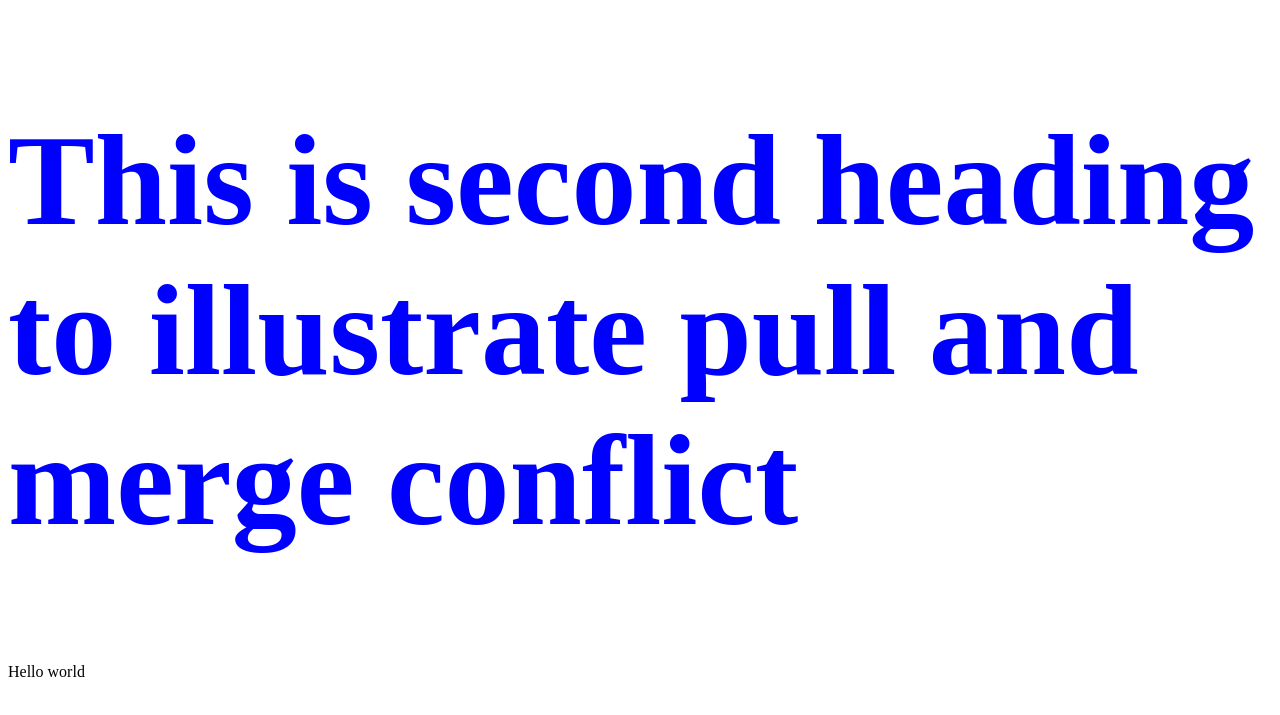
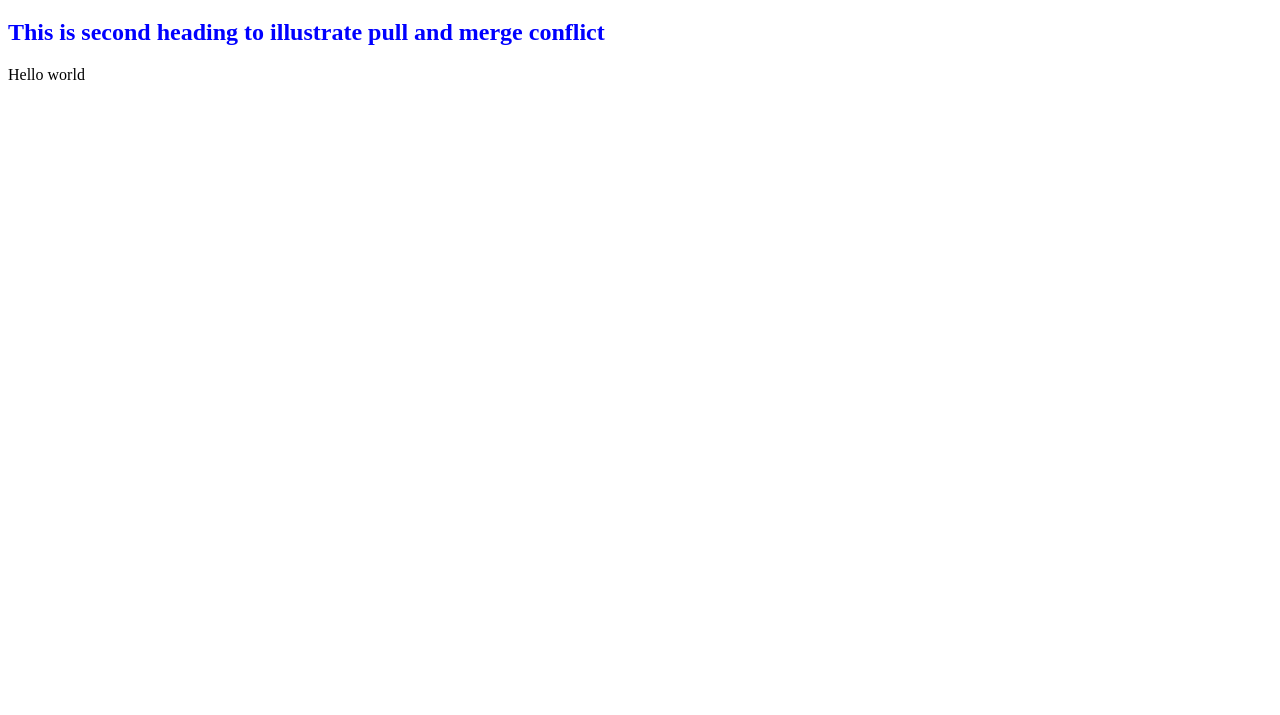
Before and after one commit to manish-290/python_web, a plain HTML site: page index.html in a window 1280 px wide. Shown: the part 61-776 px from the top of the page. Drawn offline with Linux system fonts and the light colour scheme.

Commit message:
updated style property

```diff
--- a/index.html
+++ b/index.html
@@ -5,16 +5,13 @@
     <meta name="viewport" content="width=device-width, initial-scale=1.0">
     <title>web python</title>
     <style>
-        h2{
-            color:blue;
-            font-size: 130px;
-        }
+
     </style>
 </head>
 <body>
     <h1>Welcome to my website</h1>
 
-    <h2 >This is second heading to illustrate pull and merge conflict</h2>
+    <h2 style="color:blue;" >This is second heading to illustrate pull and merge conflict</h2>
 
     Hello world
 </body>
```
